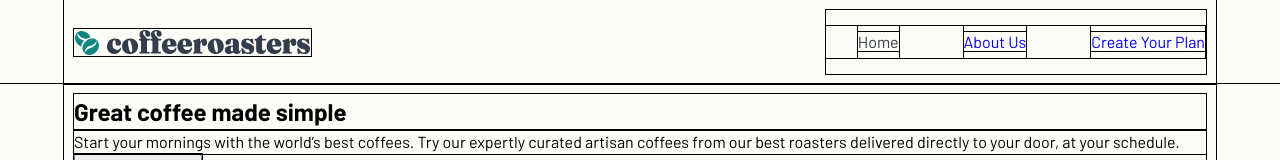
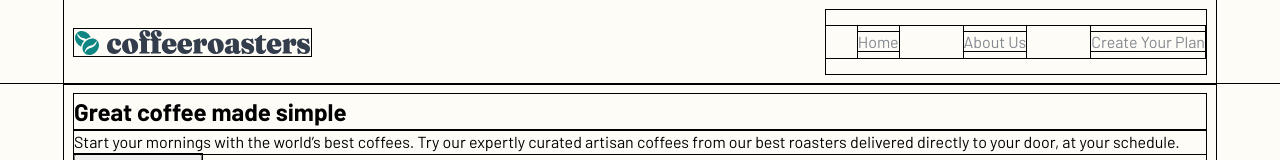
Before and after one commit to tlanettepollard/FEM-CoffeeRoasters-Subscription-Site-TLP, a React (Vite) app: page / in a window 1280 px wide. Shown: the top 160 px of the page. Built offline with nearby package versions, Linux system fonts and the light colour scheme.

Commit message:
Update: navbar styling
Signed-off-by: T. Lanette <TLPollard4516@gmail.com>

```diff
--- a/src/styles/layout/_navbar.scss
+++ b/src/styles/layout/_navbar.scss
@@ -25,7 +25,10 @@ nav ul li a:not(.active):hover {
         @include NavbarFont;
         margin-left: 2rem;
         cursor: pointer;
+    }
 
+    a:link {
+        color: $grey;
     }
 }
 
@@ -39,7 +42,7 @@ nav ul li a:not(.active):hover {
     width: 100%;
     height: 100%;
     text-align: center;
-    background: linear-gradient(180deg, rgba(254, 252, 247, 0.50) 0%, #FEFCF7 55.94%);
+    background: linear-gradient(180deg, #FEFCF7, rgba(254, 252, 247, 0.50) 30%);
 
     ul {
         @include flex (column, space-between, center);
@@ -52,4 +55,8 @@ nav ul li a:not(.active):hover {
         padding: 1.5rem 0;
         z-index: 999;
     }
+
+    a:link {
+        color: $dk-grey-blue;
+    }
 }
```
